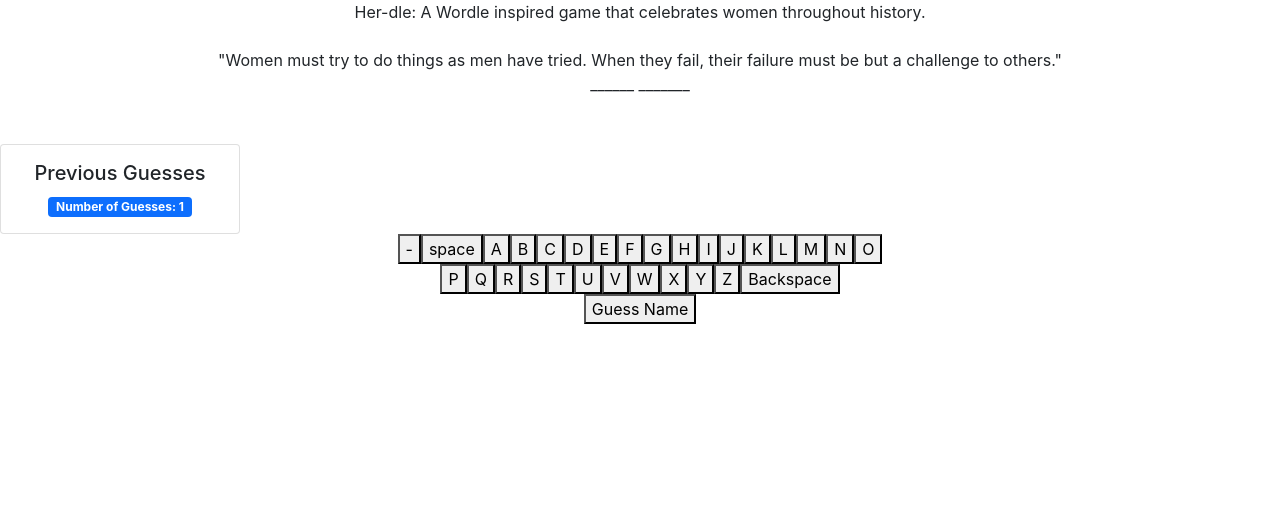
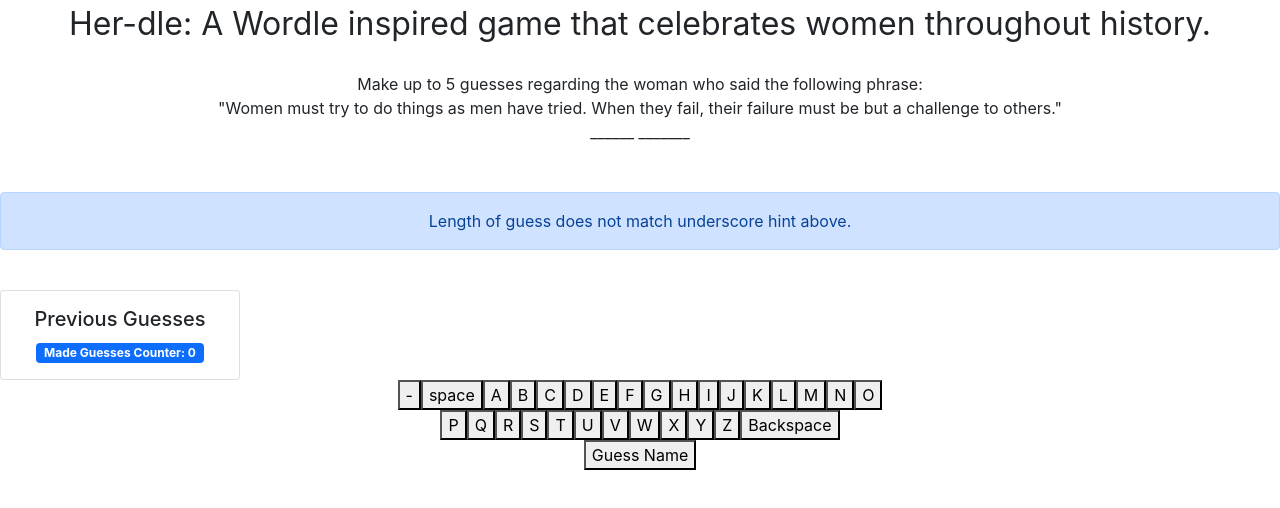
Before and after one commit to katconnors/her-dle, a React (Create React App) app: page / in a window 1280 px wide. Both pictures are taken after a click on the button "Guess Name". Shown: the top 508 px of the page. Built offline with nearby package versions, Linux system fonts and the light colour scheme.

Commit message:
added length based alert for guess

```diff
--- a/src/App.tsx
+++ b/src/App.tsx
@@ -5,7 +5,7 @@
 import { Women, Woman } from "./Women";
 import GuessButton from "./GuessButton";
 import BackspaceButton from "./BackspaceButton";
-import { Card, CardBody, CardTitle, CardText, Badge } from "reactstrap";
+import { Alert, Card, CardBody, CardTitle, CardText, Badge } from "reactstrap";
 
 function App() {
   let [HistoricalWoman, UpdateWoman] = useState<Woman | null>(null);
@@ -17,22 +17,28 @@
 
   let [AnswerValue, UpdateAnswer] = useState<string[]>([]);
   let [PreviousGuesses, AddGuess] = useState<string[]>([]);
+  let [showAlert, UpdateLengthAlert] = useState<boolean>(false);
 
   return (
     <div className="App">
-      <header>
+      <header style={{ fontSize: "2rem" }}>
         Her-dle: A Wordle inspired game that celebrates women throughout
         history.
       </header>
       <br></br>
+      Make up to 5 guesses regarding the woman who said the following phrase:
+      <br />
       <WomenThroughoutHistory
         woman={HistoricalWoman}
         prevguess={PreviousGuesses}
       />
-
       {AnswerValue}
+      {showAlert ? (
+        <Alert color="primary">
+          Length of guess does not match underscore hint above.
+        </Alert>
+      ) : null}
       <br></br>
-
       <Card
         style={{
           width: "15rem",
@@ -41,9 +47,9 @@
         <CardBody>
           <CardTitle tag="h5">Previous Guesses</CardTitle>
           <Badge color="primary">
-            Number of Guesses: {PreviousGuesses.length}{" "}
-          </Badge>
-
+            Made Guesses Counter: {PreviousGuesses.length}{" "}
+          </Badge>{" "}
+          <br />
           <CardText>
             {/* https://stackoverflow.com/questions/1966476/how-can-i-process-each-letter-of-text-using-javascript */}
             {PreviousGuesses.map((guess) => {
@@ -77,7 +83,6 @@
           </CardText>
         </CardBody>
       </Card>
-
       {PreviousGuesses.length >= 5 ? null : (
         <div>
           <LetterButton
@@ -199,13 +204,21 @@
             onClick={() => UpdateAnswer(AnswerValue.slice(0, -1))}
           />
           <br></br>
+
           <GuessButton
             message="Guess Name"
             onClick={() => {
-              AddGuess([...PreviousGuesses, AnswerValue.join("")]);
-              UpdateAnswer([]);
+              UpdateLengthAlert(false);
+              if (HistoricalWoman != null) {
+                if (AnswerValue.length == HistoricalWoman.name.length) {
+                  AddGuess([...PreviousGuesses, AnswerValue.join("")]);
+                  UpdateAnswer([]);
+                } else {
+                  UpdateLengthAlert(true);
+                }
+              }
             }}
-          />{" "}
+          />
         </div>
       )}
     </div>
--- a/src/WomenThroughoutHistory.tsx
+++ b/src/WomenThroughoutHistory.tsx
@@ -22,15 +22,21 @@
 
     let name = "";
     let bio = "";
+
     if (props.prevguess.length === 5) {
       name = props.woman.name;
       bio = props.woman.bio;
     }
+    // else (props.prevguess.includes(props.woman.name.split(" ").join("").toUpperCase)) {
+    //   name = props.woman.name;
+    //   bio = props.woman.bio;
+    // }
 
     return (
       <>
         "{props.woman.quote}"<br />
         {name || UnderscoreArray} <br />
+        <br />
         {bio}
         <br />
       </>
```
